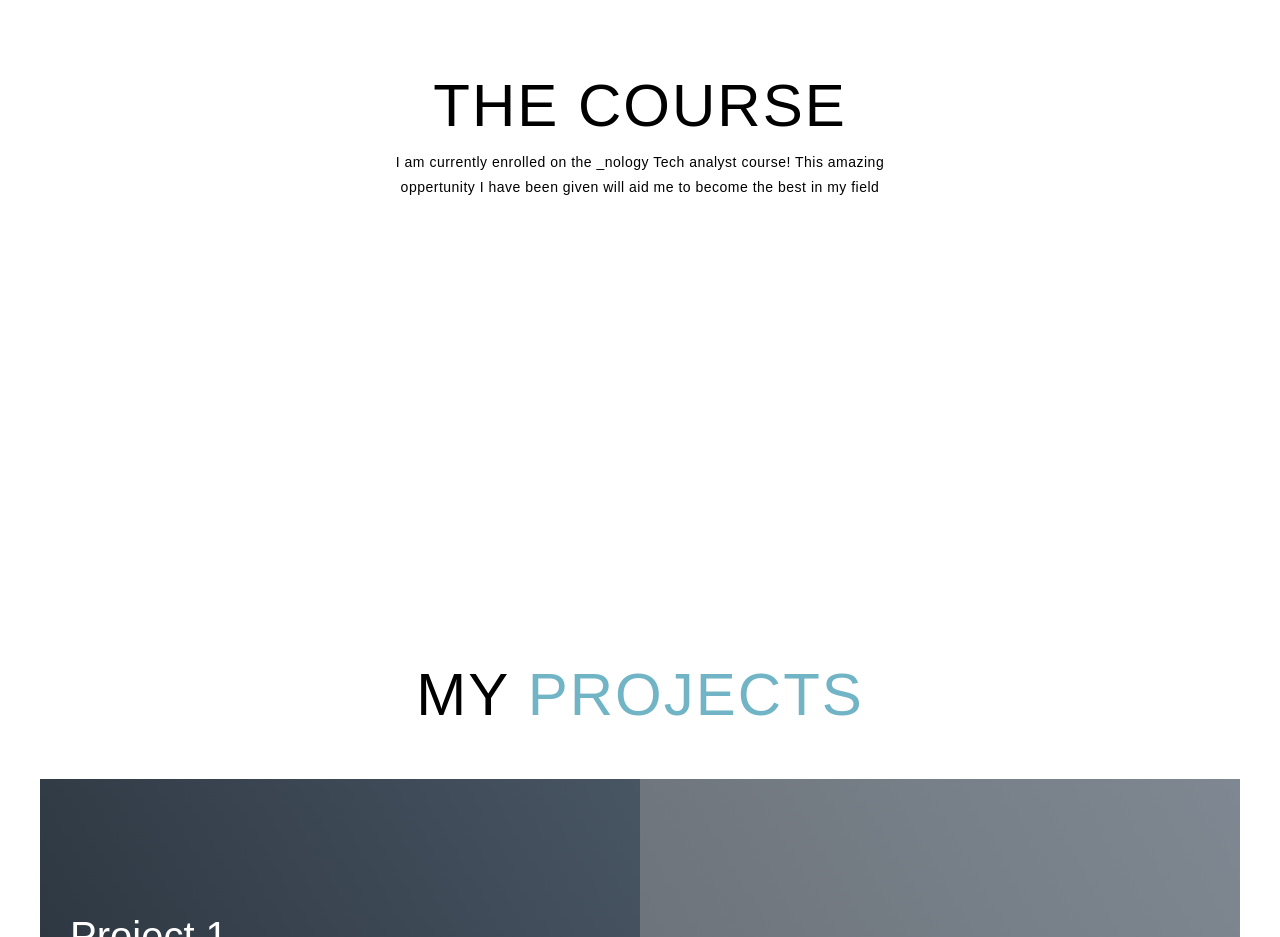
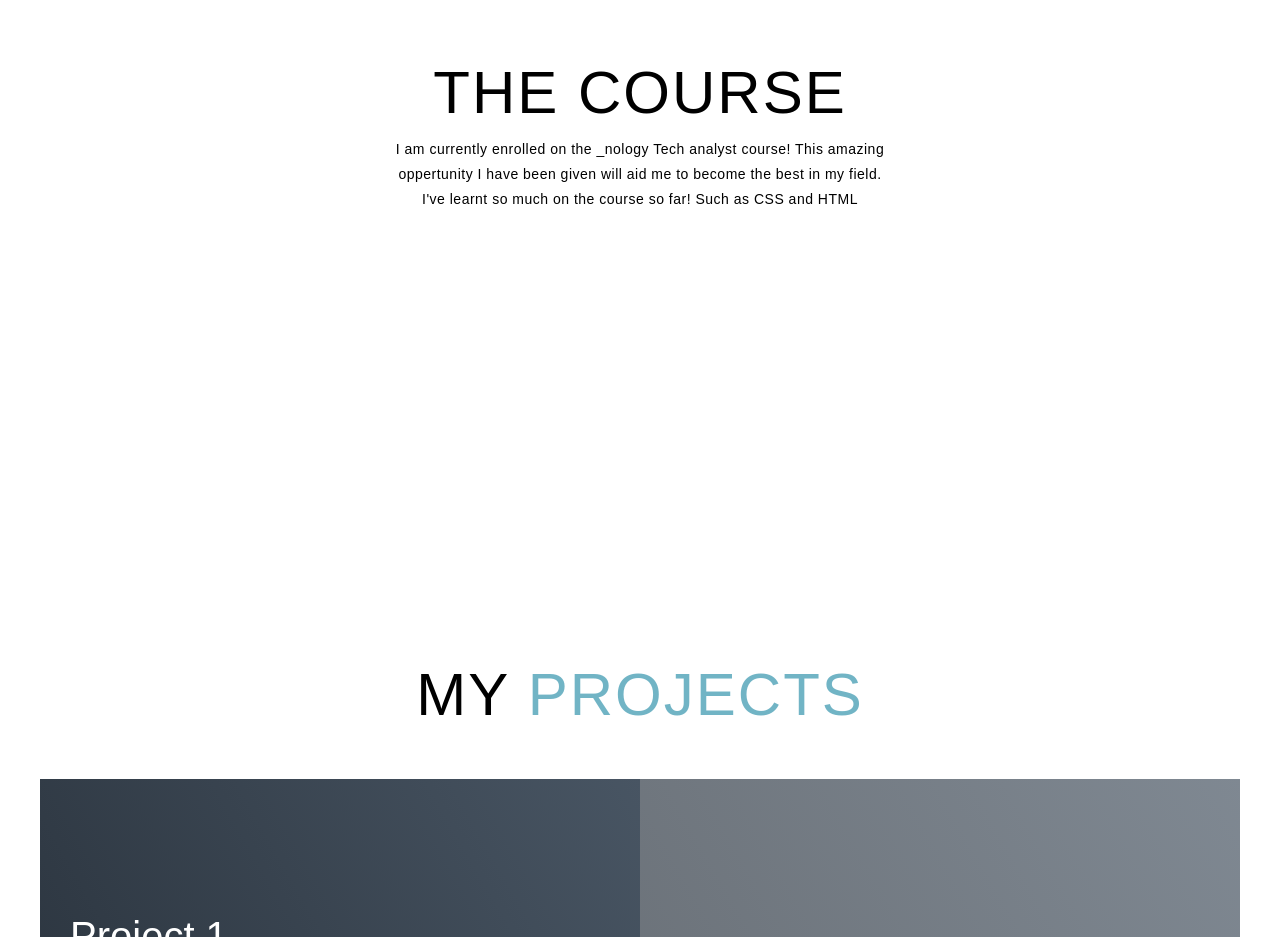
Before and after one commit to WassimSaker/finalportfolio, a plain HTML site: page index.html in a window 1280 px wide. Shown: the part 1040-1977 px from the top of the page. Drawn offline with Linux system fonts and the light colour scheme.

Commit message:
added more info on course

```diff
--- a/index.html
+++ b/index.html
@@ -51,7 +51,7 @@
     <div class="course container">
       <div class="course-top">
         <h1 class="section-title">The course</h1>
-        <p>I am currently enrolled on the _nology Tech analyst course! This amazing oppertunity I have been given will aid me to become the best in my field </p>
+        <p>I am currently enrolled on the _nology Tech analyst course! This amazing oppertunity I have been given will aid me to become the best in my field. I've learnt so much on the course so far! Such as CSS and HTML  </p>
       </div>
       <div class="course-bottom">
 
```
